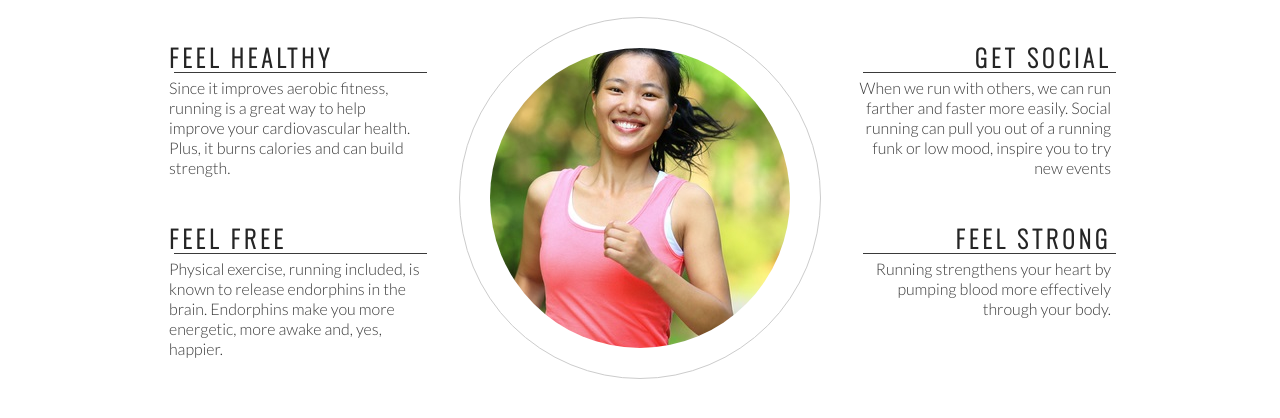
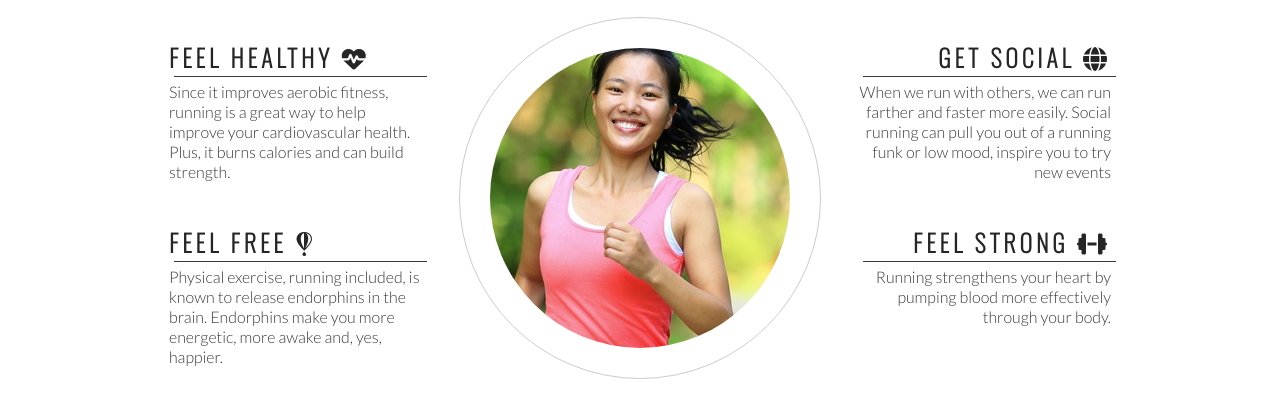
Before and after one commit to Zams93/love-running, a plain HTML site: page index.html in a window 1280 px wide. Shown: the part 764-1182 px from the top of the page. Drawn offline with nearby package versions, Linux system fonts and the light colour scheme.

Commit message:
Add Font Awesome icons to club ethos section

```diff
--- a/index.html
+++ b/index.html
@@ -42,7 +42,7 @@
        <h2 id="welcome">Why Love Running With Us?</h2>
        <div id="left-about">
            <div class="left-about-heading">
-           <h2>Feel Healthy</h2>
+           <h2>Feel Healthy <i class="fas fa-heartbeat"></i></h2>
            <hr>
            <p>
             Since it improves aerobic fitness, running is a great way to help improve your
@@ -50,7 +50,7 @@
            </p>
        </div>
        <div class="left-about-heading">
-        <h2>Feel Free</h2>
+        <h2>Feel Free <i class="fab fa-fly"></i></h2>
         <hr>
         <p>
             Physical exercise, running included, is known to release endorphins in the brain.
@@ -60,13 +60,13 @@
     </div>
        <div id="right-about">
            <div class="right-about-heading">
-               <h2>Get Social</h2>
+               <h2>Get Social <i class="fas fa-globe"></i></h2>
                <hr>
                <p>When we run with others, we can run farther and faster more easily. Social running can pull you out of
                    a running funk or low mood, inspire you to try new events</p>
            </div>
            <div class="right-about-heading">
-            <h2>Feel Strong</h2>
+            <h2>Feel Strong <i class="fas fa-dumbbell"></i></h2>
             <hr>
             <p>Running strengthens your heart by pumping blood more effectively through your body.</p>
         </div>
@@ -85,6 +85,9 @@
         social links here
     </footer>
 
+<!-- font awesome script -->
+<script src="https://kit.fontawesome.com/d60812c6c8.js" crossorigin="anonymous"></script>
+
 </body>
 
 </html>
```
